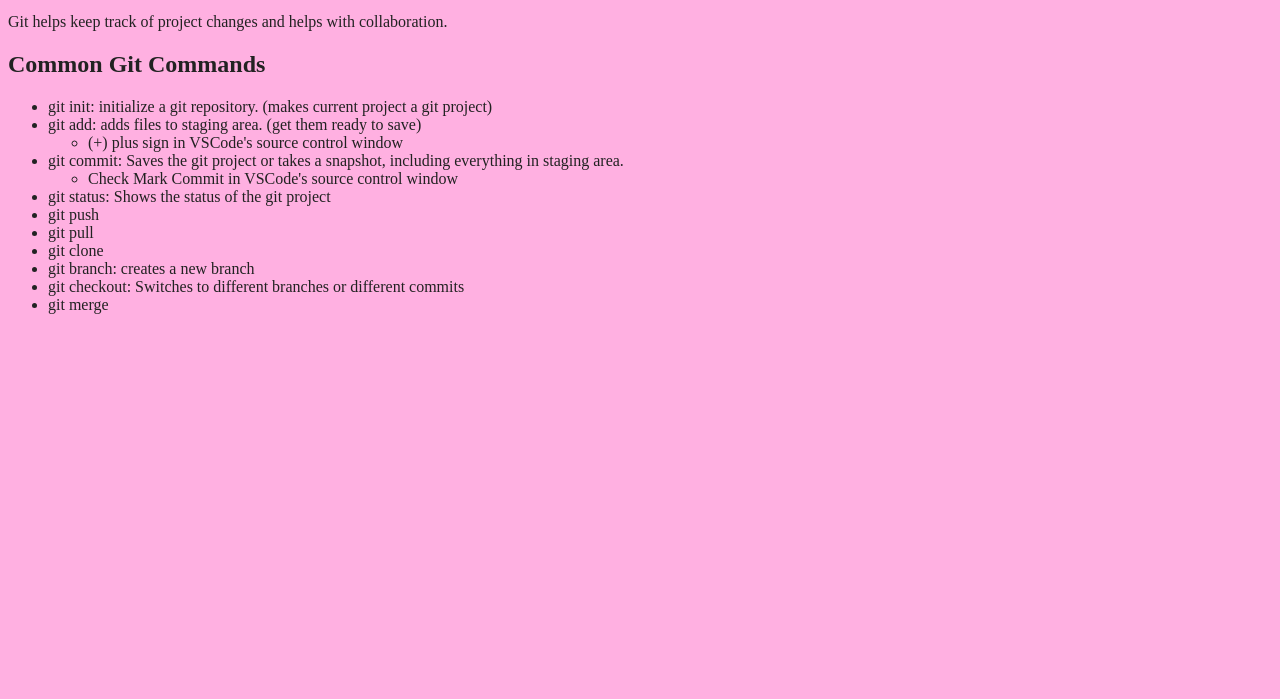
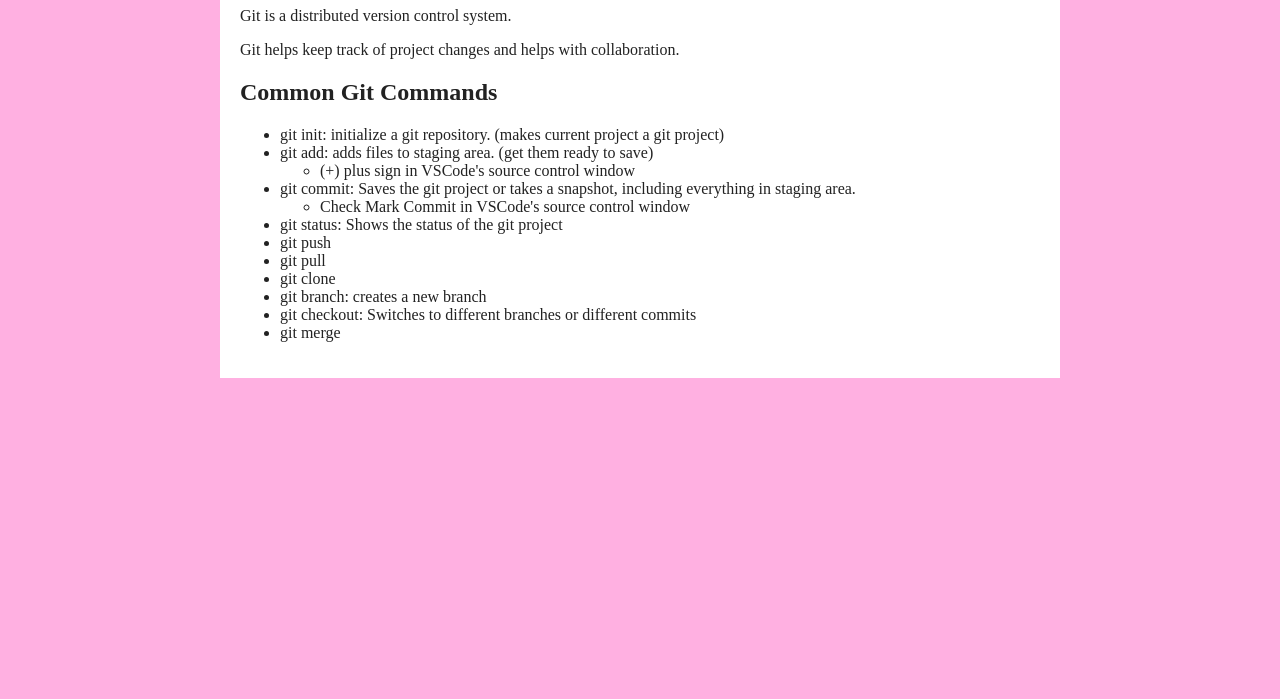
Before and after one commit to david-lapc/introduction-to-git, a plain HTML site: page index.html in a window 1280 px wide. Shown: the part 101-800 px from the top of the page. Drawn offline with Linux system fonts and the light colour scheme.

Commit message:
added main container

```diff
--- a/css/styles.css
+++ b/css/styles.css
@@ -2,3 +2,10 @@ body{
     background-color: rgb(255, 176, 225);
     color:#222;
 }
+main{
+    width:800px;
+    max-width: 100%;
+    margin:auto;
+    padding:20px;
+    background-color: #fff;
+}
--- a/index.html
+++ b/index.html
@@ -9,7 +9,7 @@
 </head>
 
 <body>
-
+    <main>
         <h1>Introduction to GIT and GITHUB</h1>
         <p>Git is a distributed version control system.</p>
         <p>Git helps keep track of project changes and helps with collaboration.</p>
@@ -34,6 +34,8 @@
             <li>git checkout: Switches to different branches or different commits</li>
             <li>git merge</li>
         </ul>
+    </main>
+
 
 </body>
 
```
Lines whose indentation alone changed are shown as unchanged.
